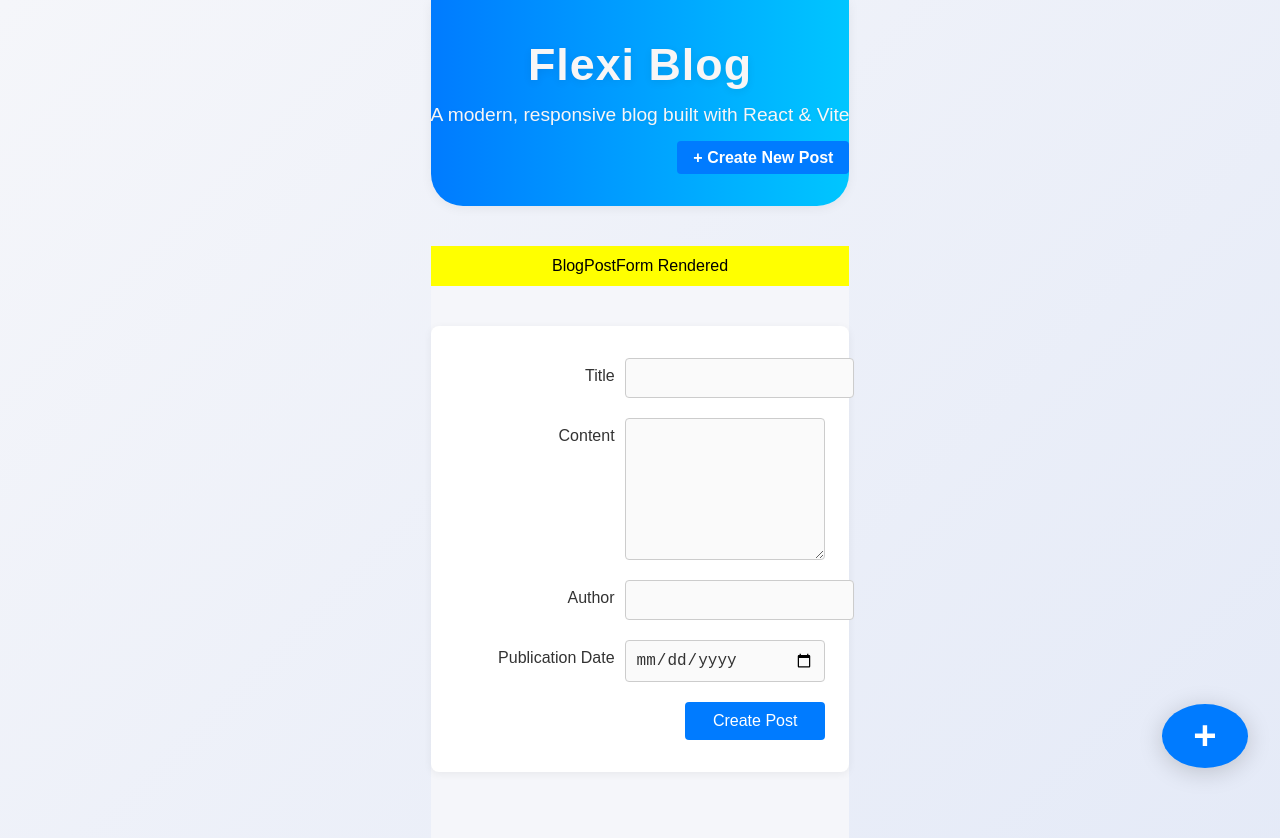
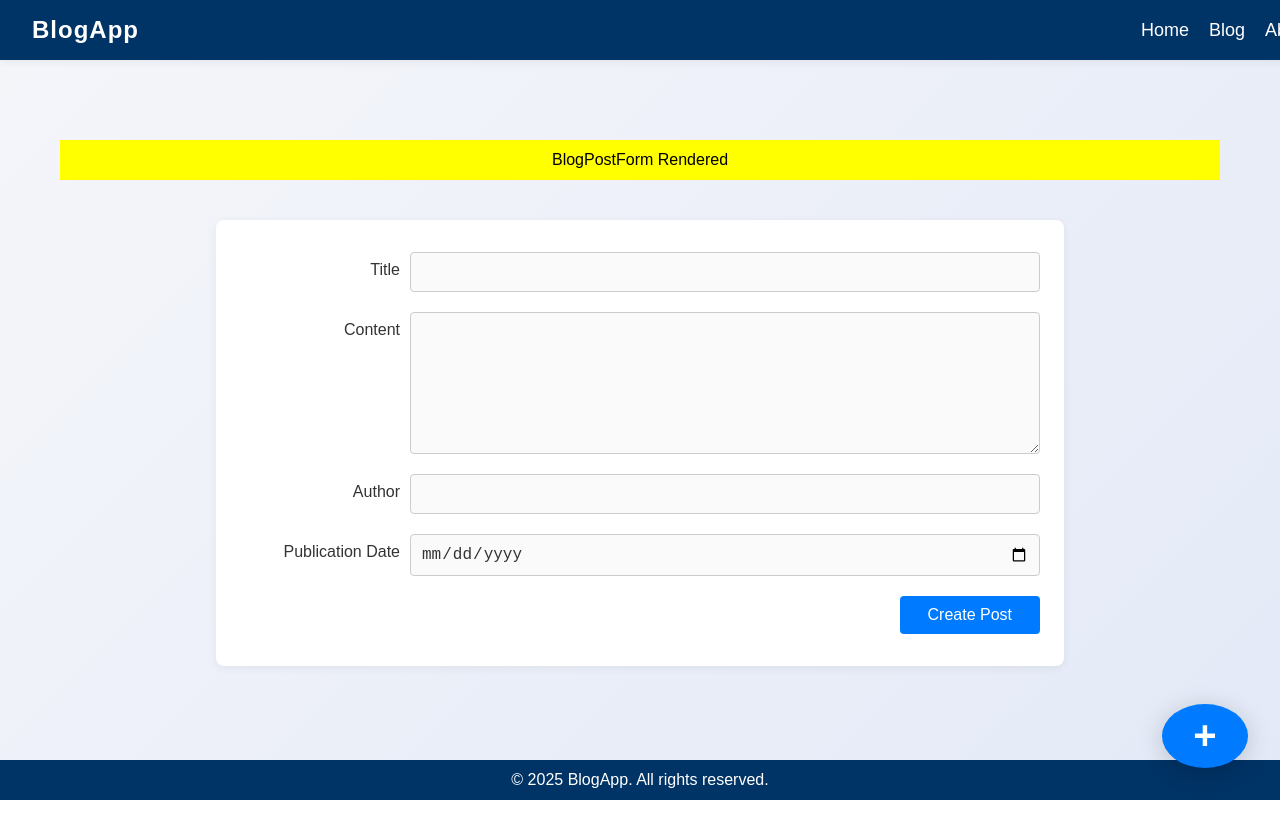
Before and after one commit to varunreddy-18/react-flexi, a React (Vite) app: page /new in a window 1280 px wide. Shown: the top 838 px of the page. After the commit the page ends 800 px from the top, so only its background shows below. Built offline with nearby package versions, Linux system fonts and the light colour scheme.

Commit message:
challenge-5 completed

```diff
--- /dev/null
+++ b/components/Layout.jsx
@@ -0,0 +1,17 @@
+import React from 'react';
+import NavBar from './NavBar';
+import styles from './Layout.module.css';
+
+const Layout = ({ children }) => (
+  <div className={styles.layout}>
+    <header className={styles.header}>
+      <NavBar />
+    </header>
+    <main className={styles.main}>{children}</main>
+    <footer className={styles.footer}>
+      <p>&copy; 2025 BlogApp. All rights reserved.</p>
+    </footer>
+  </div>
+);
+
+export default Layout;
--- /dev/null
+++ b/components/Layout.module.css
@@ -0,0 +1,39 @@
+.layout {
+  min-height: 100vh;
+  display: flex;
+  flex-direction: column;
+  font-family: 'Arial', 'Roboto', sans-serif;
+}
+.header {
+  width: 100vw;
+  height: 60px;
+  flex-shrink: 0;
+}
+.main {
+  flex: 1 1 auto;
+  max-width: 1200px;
+  margin: 0 auto;
+  padding: 80px 20px 20px 20px;
+  width: 100vw;
+  box-sizing: border-box;
+}
+.footer {
+  background: #003366;
+  color: #fff;
+  text-align: center;
+  height: 40px;
+  display: flex;
+  align-items: center;
+  justify-content: center;
+  font-size: 16px;
+  flex-shrink: 0;
+}
+@media (max-width: 768px) {
+  .main {
+    padding: 70px 10px 10px 10px;
+  }
+  .footer {
+    font-size: 14px;
+    height: 36px;
+  }
+}
--- /dev/null
+++ b/components/NavBar.jsx
@@ -0,0 +1,44 @@
+import React, { useState } from 'react';
+import { Link } from 'react-router-dom';
+import styles from './NavBar.module.css';
+
+const NavBar = () => {
+  const [isMobileMenuOpen, setIsMobileMenuOpen] = useState(false);
+  const toggleMobileMenu = () => setIsMobileMenuOpen((open) => !open);
+  const closeMenu = () => setIsMobileMenuOpen(false);
+
+  return (
+    <nav className={styles.navBar}>
+      <Link to="/" className={styles.logo} onClick={closeMenu}>
+        BlogApp
+      </Link>
+      <div className={styles.links}>
+        <Link to="/" className={styles.link}>Home</Link>
+        <Link to="/blog" className={styles.link}>Blog</Link>
+        <Link to="/about" className={styles.link}>About</Link>
+      </div>
+      <button
+        className={styles.hamburger}
+        onClick={toggleMobileMenu}
+        aria-label="Toggle menu"
+        aria-expanded={isMobileMenuOpen}
+        aria-controls="mobile-menu"
+        tabIndex={0}
+      >
+        {isMobileMenuOpen ? '✕' : '☰'}
+      </button>
+      <div
+        id="mobile-menu"
+        className={`${styles.mobileMenu} ${isMobileMenuOpen ? styles.open : ''}`}
+        aria-hidden={!isMobileMenuOpen}
+      >
+        <Link to="/" className={styles.mobileLink} onClick={closeMenu}>Home</Link>
+        <Link to="/blog" className={styles.mobileLink} onClick={closeMenu}>Blog</Link>
+        <Link to="/about" className={styles.mobileLink} onClick={closeMenu}>About</Link>
+      </div>
+      {isMobileMenuOpen && <div className={styles.menuOverlay} onClick={closeMenu} tabIndex={-1} aria-hidden="true" />}
+    </nav>
+  );
+};
+
+export default NavBar;
--- /dev/null
+++ b/components/NavBar.module.css
@@ -0,0 +1,110 @@
+.navBar {
+  position: fixed;
+  top: 0;
+  left: 0;
+  width: 100vw;
+  height: 60px;
+  background: #003366;
+  color: #fff;
+  display: flex;
+  align-items: center;
+  justify-content: space-between;
+  z-index: 3000;
+  padding: 0 32px;
+  font-family: 'Arial', 'Roboto', sans-serif;
+  box-shadow: 0 2px 8px rgba(0,0,0,0.06);
+}
+.logo {
+  font-size: 24px;
+  font-weight: bold;
+  color: #fff;
+  text-decoration: none;
+  letter-spacing: 1px;
+}
+.links {
+  display: flex;
+  gap: 20px;
+}
+.link {
+  color: #fff;
+  font-size: 18px;
+  text-decoration: none;
+  font-weight: 500;
+  transition: color 0.2s;
+  outline: none;
+}
+.link:focus, .link:hover {
+  color: #80bdff;
+  outline: 2px solid #007BFF;
+  outline-offset: 2px;
+}
+.hamburger {
+  display: none;
+  background: none;
+  border: none;
+  color: #fff;
+  font-size: 32px;
+  cursor: pointer;
+  margin-left: 16px;
+  outline: none;
+  transition: color 0.2s;
+}
+.hamburger:focus {
+  color: #80bdff;
+  outline: 2px solid #007BFF;
+  outline-offset: 2px;
+}
+.menuOverlay {
+  position: fixed;
+  top: 0; left: 0; right: 0; bottom: 0;
+  background: rgba(0,0,0,0.3);
+  z-index: 2999;
+}
+.mobileMenu {
+  display: none;
+}
+@media (max-width: 768px) {
+  .links {
+    display: none;
+  }
+  .hamburger {
+    display: block;
+  }
+  .mobileMenu {
+    display: flex;
+    flex-direction: column;
+    position: fixed;
+    top: 60px;
+    left: 0;
+    width: 100vw;
+    background: #fff;
+    box-shadow: 0 4px 24px rgba(0,0,0,0.12);
+    z-index: 3001;
+    transition: transform 0.3s ease, opacity 0.3s;
+    opacity: 0;
+    pointer-events: none;
+    transform: translateY(-20px);
+  }
+  .mobileMenu.open {
+    opacity: 1;
+    pointer-events: auto;
+    transform: translateY(0);
+  }
+  .mobileLink {
+    color: #003366;
+    font-size: 18px;
+    text-decoration: none;
+    padding: 20px;
+    border-bottom: 1px solid #eee;
+    font-weight: 500;
+    outline: none;
+    background: #fff;
+    transition: background 0.2s, color 0.2s;
+  }
+  .mobileLink:focus, .mobileLink:hover {
+    background: #e3e9f7;
+    color: #007BFF;
+    outline: 2px solid #007BFF;
+    outline-offset: 2px;
+  }
+}
--- a/src/App.jsx
+++ b/src/App.jsx
@@ -3,6 +3,7 @@
 import BlogPostList from './BlogPostList.jsx';
 import BlogPostPage from '../pages/BlogPostPage.jsx';
 import BlogPostForm from '../components/BlogPostForm.jsx';
+import Layout from '../components/Layout.jsx';
 import './App.css';
 
 const initialPosts = [
@@ -58,27 +59,7 @@
 	const findPost = (id) => posts.find((post) => post.id === id);
 
 	return (
-		<>
-			<header className="header">
-				<h1 className="headerTitle">Flexi Blog</h1>
-				<p className="headerSubtitle">A modern, responsive blog built with React & Vite</p>
-				<div style={{ textAlign: 'right', margin: '16px 0' }}>
-					<Link
-						to="/new"
-						style={{
-							background: '#007BFF',
-							color: '#fff',
-							padding: '8px 16px',
-							borderRadius: '4px',
-							textDecoration: 'none',
-							fontWeight: 'bold',
-						}}
-					>
-						+ Create New Post
-					</Link>
-				</div>
-			</header>
-			<main style={{ background: '#f5f6fa', minHeight: '100vh', padding: 0 }}>
+		<Layout>
 			<Routes>
 				<Route
 					path="/"
@@ -121,8 +102,7 @@
 			>
 				<span aria-hidden="true" style={{fontSize: 40, lineHeight: 1, marginTop: -2}}>+</span>
 			</button>
-			</main>
-		</>
+		</Layout>
 	);
 }
 
```
Lines whose indentation alone changed are shown as unchanged.
